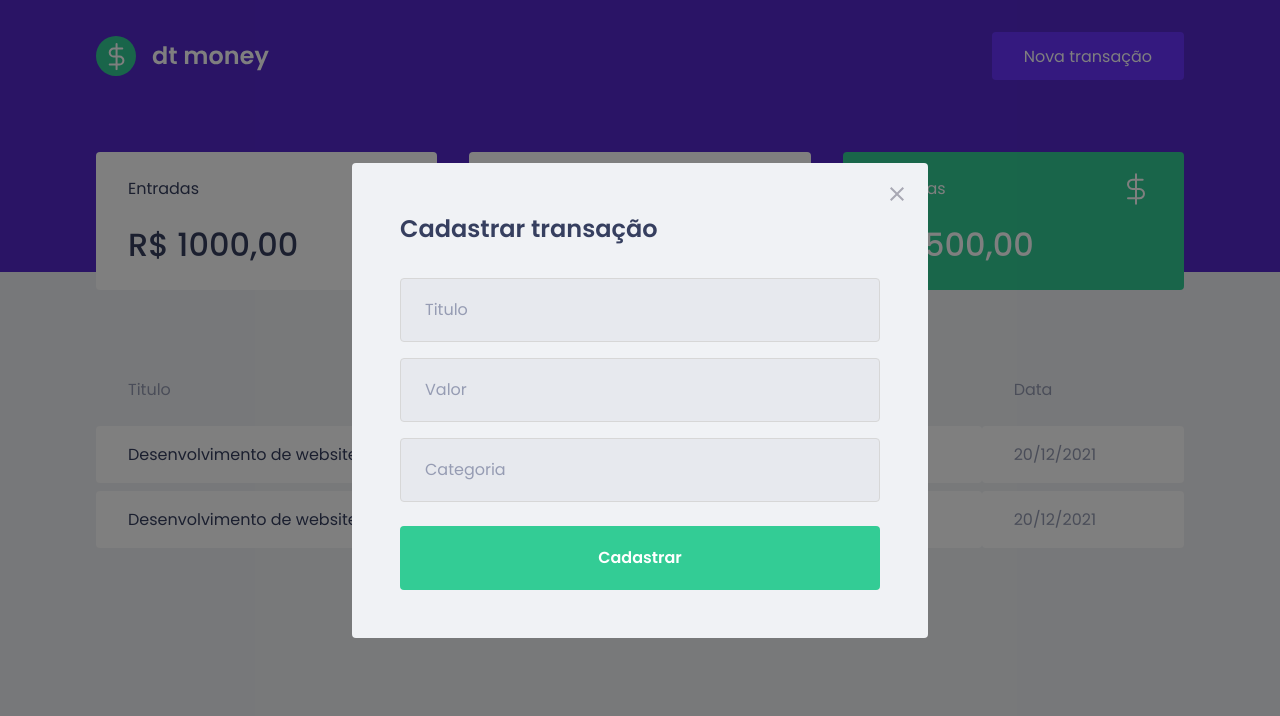
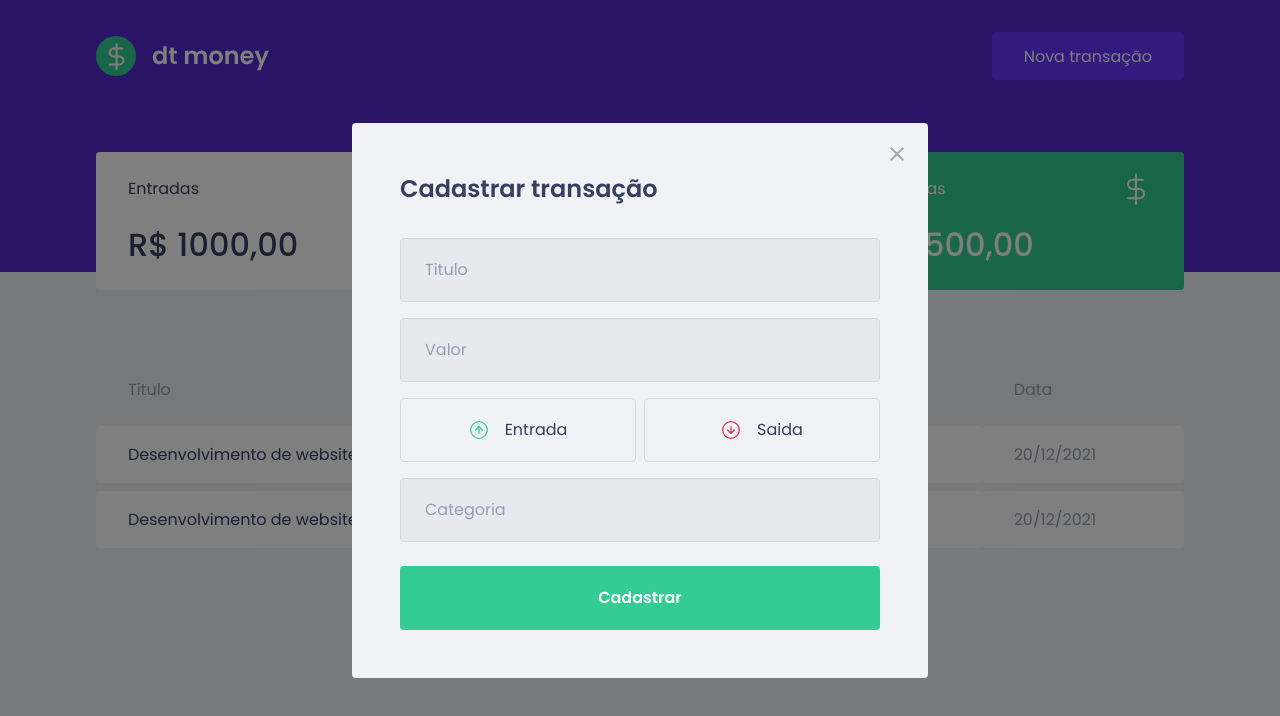
Before and after one commit to rafa543/dtmoney-reactjs, a React (Create React App) app: page / in a window 1280 px wide. Both pictures are taken after a click on the button "Nova transação". Shown: the top 716 px of the page. Built offline with nearby package versions, Linux system fonts and the light colour scheme; no server answers; what miragejs would draw is missing.

Commit message:
Criando botões de Tipo

```diff
--- a/package.json
+++ b/package.json
@@ -5,6 +5,7 @@
   "dependencies": {
     "axios": "^1.3.5",
     "miragejs": "^0.1.47",
+    "polished": "^4.2.2",
     "react": "^18.2.0",
     "react-dom": "^18.2.0",
     "react-modal": "^3.16.1",
--- a/src/components/NewTransactionModal/index.tsx
+++ b/src/components/NewTransactionModal/index.tsx
@@ -1,5 +1,7 @@
-import { Container } from "./styles";
+import { Container, TransactionTypeContainer } from "./styles";
 import Modal from 'react-modal'
+import incomeImg from '../../assets/income.svg'
+import outcomeImg from '../../assets/outcome.svg'
 import closeImg from '../../assets/close.svg'
 
 interface NewTransitionModalProps {
@@ -29,13 +31,32 @@
                 <input
                     placeholder="Titulo"
                 />
+
                 <input
                     type="number"
                     placeholder="Valor"
                 />
+
+                <TransactionTypeContainer>
+                    <button
+                        type="button"
+                    >
+                        <img src={incomeImg} alt="Entrada"/>
+                        <span>Entrada</span>
+                    </button>
+
+                    <button
+                        type="button"
+                    >
+                        <img src={outcomeImg} alt="Saida"/>
+                        <span>Saida</span>
+                    </button>
+                </TransactionTypeContainer>
+
                 <input
                     placeholder="Categoria"
                 />
+
                 <button type="submit">
                     Cadastrar
                 </button>
--- a/src/components/NewTransactionModal/styles.ts
+++ b/src/components/NewTransactionModal/styles.ts
@@ -1,3 +1,4 @@
+import { darken } from "polished";
 import styled from "styled-components";
 
 export const Container = styled.form`
@@ -47,3 +48,40 @@
         }
     }
 `
+
+export const TransactionTypeContainer = styled.div`
+    margin: 1rem 0;
+    display: grid;
+    grid-template-columns: 1fr 1fr;
+    gap: 0.5rem;
+
+    button {
+        height: 4rem;
+        border: 1px solid #d7d7d7;
+        border-radius: 0.25rem;
+
+        background: transparent;
+        display: flex;
+        align-items: center;
+        justify-content: center;
+
+        transition: border-color 0.2s;
+
+        &:hover {
+            border-color: ${darken(0.1, '#d7d7d7')};
+        }
+    }
+
+
+    img {
+        width: 20px;
+        height: 20px;
+    }
+
+    span {
+        display: inline-block;
+        margin-left: 1rem;
+        font-size: 1rem;
+        color: var(--text-title);
+    }
+`
```
Also changed, not shown: 1 other file (tests, documents, lock files or other folders).
